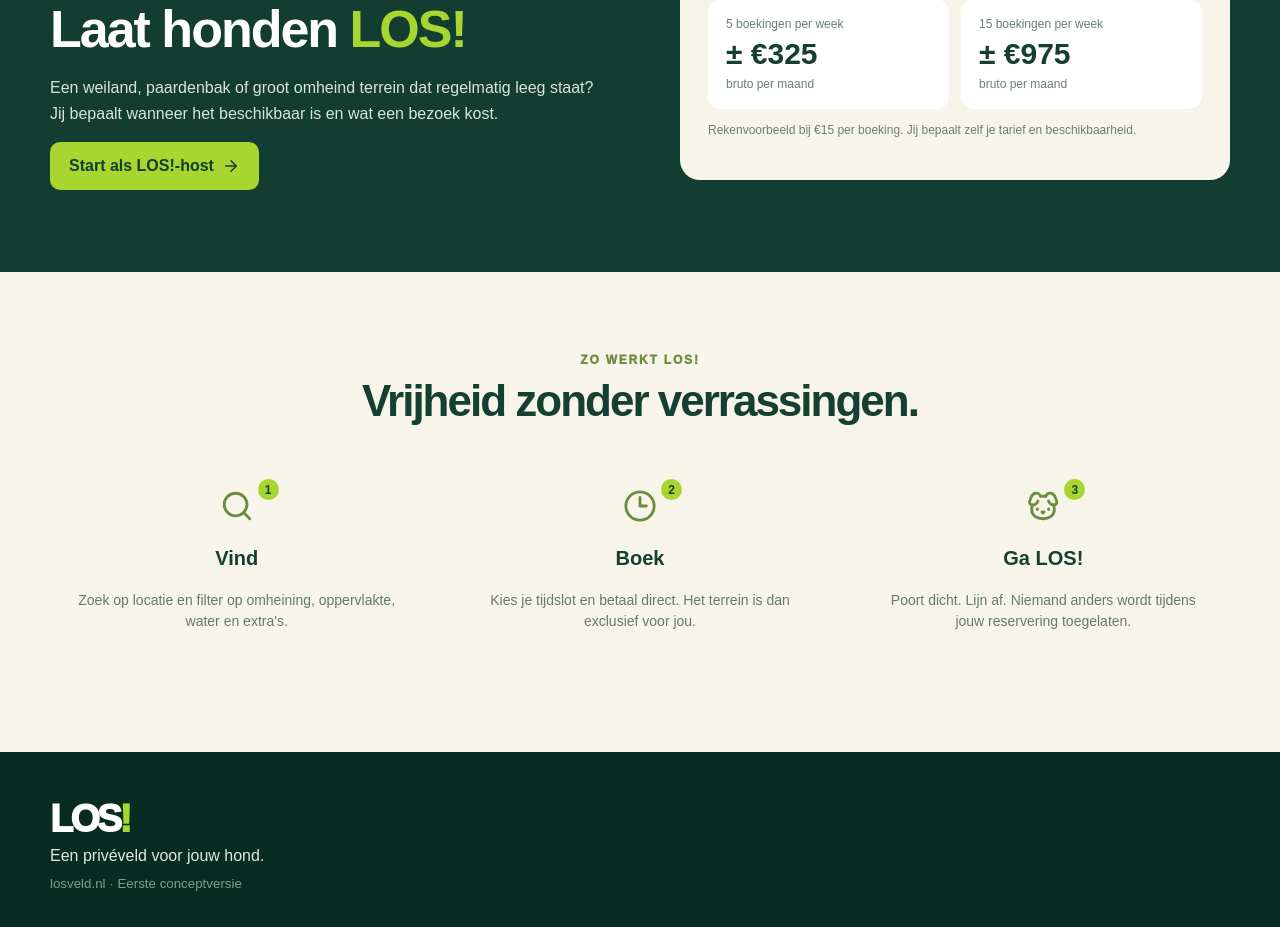
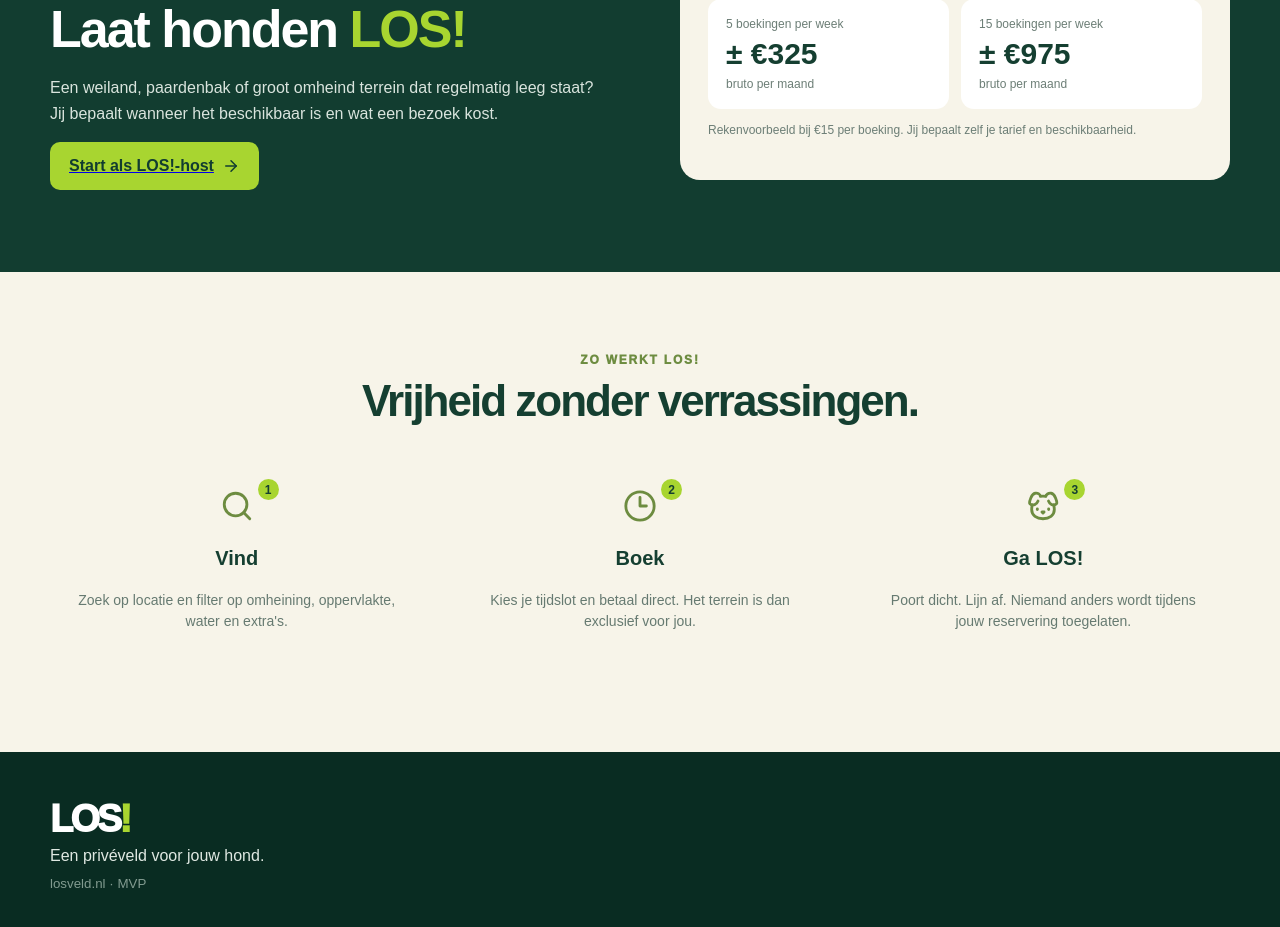
Before and after one commit to chrisbeko-jpg/Losveld, a Next.js app: page / in a window 1280 px wide. Shown: the part 1557-2484 px from the top of the page. Built offline with nearby package versions, Linux system fonts and the light colour scheme.

Commit message:
Connect homepage to booking and host flows

```diff
--- a/app/page.js
+++ b/app/page.js
@@ -1,56 +1,23 @@
 'use client';
 
 import { useState } from 'react';
-import { MapPin, Search, ShieldCheck, Fence, Waves, Star, ArrowRight, Dog, Wallet, Clock3 } from 'lucide-react';
+import Link from 'next/link';
+import { MapPin, Search, ShieldCheck, Fence, Waves, Star, ArrowRight, Dog, Clock3 } from 'lucide-react';
 
 const fields = [
-  { name: 'De Groene LOS!', place: 'Almere', size: '2.400 m²', fence: 'Volledig omheind · 1,5 m', extras: 'Zwemwater · parkeren', price: '€14,50', rating: '4,9', reviews: 83, image: 'https://images.unsplash.com/photo-1500530855697-b586d89ba3ee?auto=format&fit=crop&w=1200&q=80' },
-  { name: 'LOS! aan de Dijk', place: 'Zeewolde', size: '4.800 m²', fence: 'Volledig omheind · 1,8 m', extras: 'Agility · zitplek', price: '€17,50', rating: '4,8', reviews: 51, image: 'https://images.unsplash.com/photo-1500534314209-a25ddb2bd429?auto=format&fit=crop&w=1200&q=80' },
-  { name: 'Polder LOS!', place: 'Lelystad', size: '6.200 m²', fence: 'Omheind · 1,4 m', extras: 'Veel ruimte · waterpunt', price: '€12,50', rating: '4,9', reviews: 37, image: 'https://images.unsplash.com/photo-1470770841072-f978cf4d019e?auto=format&fit=crop&w=1200&q=80' },
+  { name: 'De Groene LOS!', place: 'Almere', size: '2.400 m²', fence: 'Volledig omheind · 1,5 m', extras: 'Zwemwater · parkeren', price: '€14,50', rating: '4,9', reviews: 83, image: 'https://images.unsplash.com/photo-1500530855697-b586d89ba3ee?auto=format&fit=crop&w=1200&q=80', href:'/velden/groene-los' },
+  { name: 'LOS! aan de Dijk', place: 'Zeewolde', size: '4.800 m²', fence: 'Volledig omheind · 1,8 m', extras: 'Agility · zitplek', price: '€17,50', rating: '4,8', reviews: 51, image: 'https://images.unsplash.com/photo-1500534314209-a25ddb2bd429?auto=format&fit=crop&w=1200&q=80', href:'/velden/groene-los' },
+  { name: 'Polder LOS!', place: 'Lelystad', size: '6.200 m²', fence: 'Omheind · 1,4 m', extras: 'Veel ruimte · waterpunt', price: '€12,50', rating: '4,9', reviews: 37, image: 'https://images.unsplash.com/photo-1470770841072-f978cf4d019e?auto=format&fit=crop&w=1200&q=80', href:'/velden/groene-los' },
 ];
 
 export default function Home() {
   const [location, setLocation] = useState('');
   return <main>
-    <header className="nav wrap">
-      <a className="logo" href="#">LOS<span>!</span></a>
-      <nav><a href="#vinden">Vind een LOS!</a><a href="#host">Verhuur je veld</a><button className="ghost">Inloggen</button></nav>
-    </header>
-
-    <section className="hero">
-      <div className="wrap heroGrid">
-        <div className="heroCopy">
-          <div className="eyebrow"><ShieldCheck size={17}/> 100% privé tijdens jouw boeking</div>
-          <h1>Boek. Poort dicht.<br/><em>Hond los.</em></h1>
-          <p>Vind een veilig privéterrein waar jouw hond ongestoord kan rennen, snuffelen en spelen. Geen onbekende honden. Geen gedoe.</p>
-          <div className="searchbox">
-            <MapPin/><input value={location} onChange={e=>setLocation(e.target.value)} placeholder="Plaats of postcode"/>
-            <button onClick={()=>document.getElementById('vinden')?.scrollIntoView({behavior:'smooth'})}><Search size={19}/> Zoek een LOS!</button>
-          </div>
-          <div className="trust"><span>✓ Exclusief voor jou</span><span>✓ Direct boeken</span><span>✓ Beoordeelde hosts</span></div>
-        </div>
-        <div className="heroCard"><div className="bubble">Vandaag nog LOS!<strong>vanaf €12,50 / uur</strong></div></div>
-      </div>
-    </section>
-
-    <section className="wrap section" id="vinden">
-      <div className="sectionHead"><div><span className="kicker">IN DE BUURT</span><h2>Waar ga jij LOS!?</h2></div><button className="linkBtn">Bekijk op kaart <ArrowRight size={18}/></button></div>
-      <div className="cards">{fields.map((f,i)=><article className="field" key={f.name}>
-        <div className="photo" style={{backgroundImage:`url(${f.image})`}}><span className="private">PRIVÉ</span><span className="distance">{i+3} km</span></div>
-        <div className="fieldBody"><div className="fieldTitle"><div><h3>{f.name}</h3><p><MapPin size={14}/>{f.place}</p></div><div className="rating"><Star size={15} fill="currentColor"/> {f.rating} <small>({f.reviews})</small></div></div>
-          <div className="specs"><span><Dog size={16}/>{f.size}</span><span><Fence size={16}/>{f.fence}</span><span><Waves size={16}/>{f.extras}</span></div>
-          <div className="price"><span><strong>{f.price}</strong> / uur</span><button>Bekijk LOS!</button></div>
-        </div>
-      </article>)}</div>
-    </section>
-
-    <section className="host" id="host"><div className="wrap hostGrid">
-      <div><span className="kicker lime">WORD HOST</span><h2>Grond over?<br/>Laat honden <em>LOS!</em></h2><p>Een weiland, paardenbak of groot omheind terrein dat regelmatig leeg staat? Jij bepaalt wanneer het beschikbaar is en wat een bezoek kost.</p><button className="primary">Start als LOS!-host <ArrowRight size={18}/></button></div>
-      <div className="earn"><h3>Wat kan je veld opleveren?</h3><div className="calc"><div><span>5 boekingen per week</span><strong>± €325</strong><small>bruto per maand</small></div><div><span>15 boekingen per week</span><strong>± €975</strong><small>bruto per maand</small></div></div><p>Rekenvoorbeeld bij €15 per boeking. Jij bepaalt zelf je tarief en beschikbaarheid.</p></div>
-    </div></section>
-
+    <header className="nav wrap"><Link className="logo" href="/">LOS<span>!</span></Link><nav><a href="#vinden">Vind een LOS!</a><Link href="/host">Verhuur je veld</Link><button className="ghost">Inloggen</button></nav></header>
+    <section className="hero"><div className="wrap heroGrid"><div className="heroCopy"><div className="eyebrow"><ShieldCheck size={17}/> 100% privé tijdens jouw boeking</div><h1>Boek. Poort dicht.<br/><em>Hond los.</em></h1><p>Vind een veilig privéterrein waar jouw hond ongestoord kan rennen, snuffelen en spelen. Geen onbekende honden. Geen gedoe.</p><div className="searchbox"><MapPin/><input value={location} onChange={e=>setLocation(e.target.value)} placeholder="Plaats of postcode"/><button onClick={()=>document.getElementById('vinden')?.scrollIntoView({behavior:'smooth'})}><Search size={19}/> Zoek een LOS!</button></div><div className="trust"><span>✓ Exclusief voor jou</span><span>✓ Direct boeken</span><span>✓ Beoordeelde hosts</span></div></div><div className="heroCard"><div className="bubble">Vandaag nog LOS!<strong>vanaf €12,50 / uur</strong></div></div></div></section>
+    <section className="wrap section" id="vinden"><div className="sectionHead"><div><span className="kicker">IN DE BUURT</span><h2>Waar ga jij LOS!?</h2></div><button className="linkBtn">Bekijk op kaart <ArrowRight size={18}/></button></div><div className="cards">{fields.map((f,i)=><article className="field" key={f.name}><div className="photo" style={{backgroundImage:`url(${f.image})`}}><span className="private">PRIVÉ</span><span className="distance">{i+3} km</span></div><div className="fieldBody"><div className="fieldTitle"><div><h3>{f.name}</h3><p><MapPin size={14}/>{f.place}</p></div><div className="rating"><Star size={15} fill="currentColor"/> {f.rating} <small>({f.reviews})</small></div></div><div className="specs"><span><Dog size={16}/>{f.size}</span><span><Fence size={16}/>{f.fence}</span><span><Waves size={16}/>{f.extras}</span></div><div className="price"><span><strong>{f.price}</strong> / uur</span><Link href={f.href}><button>Bekijk LOS!</button></Link></div></div></article>)}</div></section>
+    <section className="host" id="host"><div className="wrap hostGrid"><div><span className="kicker lime">WORD HOST</span><h2>Grond over?<br/>Laat honden <em>LOS!</em></h2><p>Een weiland, paardenbak of groot omheind terrein dat regelmatig leeg staat? Jij bepaalt wanneer het beschikbaar is en wat een bezoek kost.</p><Link href="/host"><button className="primary">Start als LOS!-host <ArrowRight size={18}/></button></Link></div><div className="earn"><h3>Wat kan je veld opleveren?</h3><div className="calc"><div><span>5 boekingen per week</span><strong>± €325</strong><small>bruto per maand</small></div><div><span>15 boekingen per week</span><strong>± €975</strong><small>bruto per maand</small></div></div><p>Rekenvoorbeeld bij €15 per boeking. Jij bepaalt zelf je tarief en beschikbaarheid.</p></div></div></section>
     <section className="wrap section how"><span className="kicker">ZO WERKT LOS!</span><h2>Vrijheid zonder verrassingen.</h2><div className="steps"><div><Search/><b>1</b><h3>Vind</h3><p>Zoek op locatie en filter op omheining, oppervlakte, water en extra's.</p></div><div><Clock3/><b>2</b><h3>Boek</h3><p>Kies je tijdslot en betaal direct. Het terrein is dan exclusief voor jou.</p></div><div><Dog/><b>3</b><h3>Ga LOS!</h3><p>Poort dicht. Lijn af. Niemand anders wordt tijdens jouw reservering toegelaten.</p></div></div></section>
-
-    <footer><div className="wrap"><div className="logo invert">LOS<span>!</span></div><p>Een privéveld voor jouw hond.</p><small>losveld.nl · Eerste conceptversie</small></div></footer>
+    <footer><div className="wrap"><div className="logo invert">LOS<span>!</span></div><p>Een privéveld voor jouw hond.</p><small>losveld.nl · MVP</small></div></footer>
   </main>
 }
```
